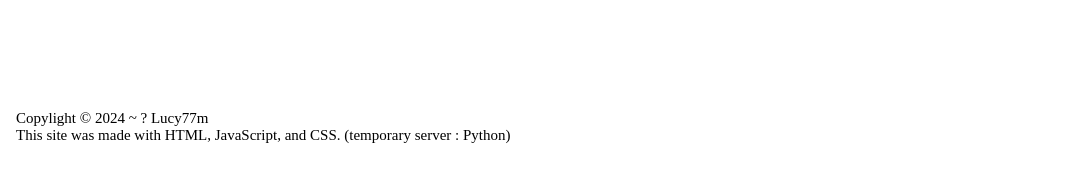
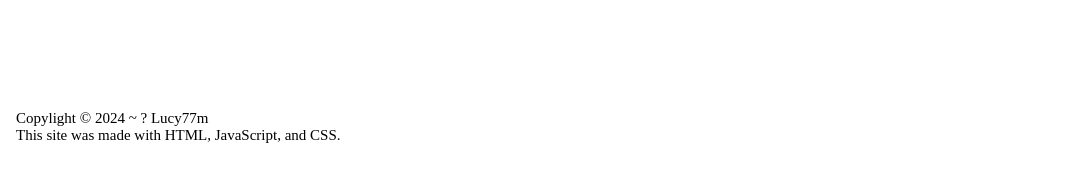
Before and after one commit to Lucy77m/Lucy77m.github.io, a plain HTML site: page index.html in a window 1280 px wide. Shown: the part 621-800 px from the top of the page, 99-1169 px from the left. Drawn offline with Linux system fonts and the light colour scheme.

Commit message:
first commiasd

```diff
--- a/index.html
+++ b/index.html
@@ -23,7 +23,7 @@
     </div>
     <footer class="footer">
         <img src="src/L.png" alt="L Logo" class="footer-logo">
-        <p>Copylight © 2024 ~ ? Lucy77m<br>This site was made with HTML, JavaScript, and CSS. (temporary server : Python)</p>
+        <p>Copylight © 2024 ~ ? Lucy77m<br>This site was made with HTML, JavaScript, and CSS.</p>
     </footer>
 
     <a href="whoami.html" class="right-corner" id="right-corner">❭</a>
```
Also changed, not shown: whoami.html (+1 -1 lines).
